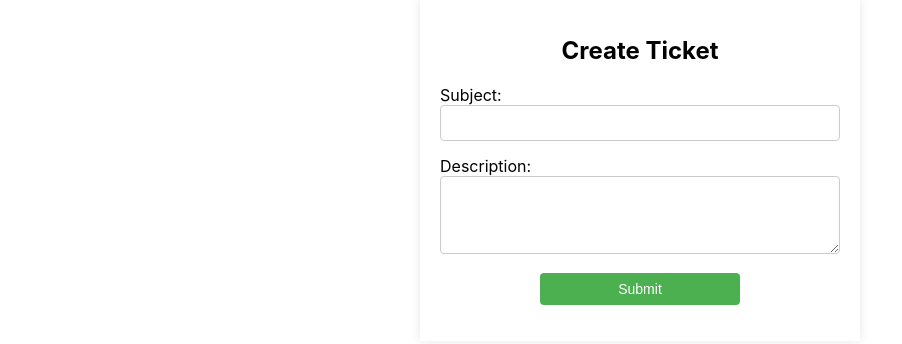
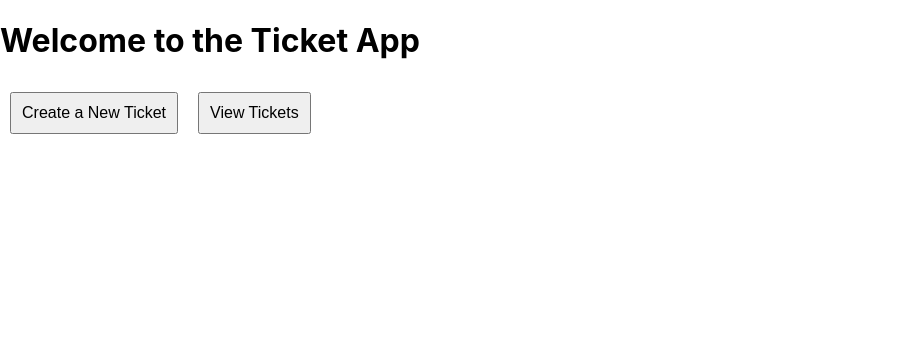
Before and after one commit to arun07aj/ticket-management-service, a React (Create React App) app in the folder webapp/: page / in a window 1280 px wide. Shown: the top 344 px of the page, without its empty margins (0-902 px from the left). Built offline with nearby package versions, Linux system fonts and the light colour scheme; the HTML template or start-up script is replaced by a standard one.

Commit message:
routes impl for create ticket and view ticket from home page

```diff
--- a/webapp/package.json
+++ b/webapp/package.json
@@ -10,6 +10,7 @@
     "axios": "^1.6.1",
     "react": "^18.2.0",
     "react-dom": "^18.2.0",
+    "react-router-dom": "^6.18.0",
     "react-scripts": "5.0.1",
     "web-vitals": "^2.1.4"
   },
--- a/webapp/src/App.js
+++ b/webapp/src/App.js
@@ -1,12 +1,19 @@
 import logo from './logo.svg';
 import './App.css';
+import { BrowserRouter as Router, Route, Routes } from 'react-router-dom';
+import Home from './components/Home';
 import TicketForm from './components/TicketForm';
+import TicketList from './components/TicketList';
 
 function App() {
   return (
-      <div>
-        <TicketForm />
-      </div>
+      <Router>
+          <Routes>
+              <Route path="/" exact element={<Home />} />
+              <Route path="/create-ticket" element={<TicketForm />} />
+              <Route path="/view-tickets" element={<TicketList />} />
+          </Routes>
+      </Router>
   );
 }
 
--- /dev/null
+++ b/webapp/src/components/Home.css
@@ -0,0 +1,6 @@
+/* src/components/Home.css */
+button {
+    margin: 10px;
+    padding: 10px;
+    font-size: 16px;
+}
--- /dev/null
+++ b/webapp/src/components/Home.js
@@ -0,0 +1,20 @@
+// src/components/Home.js
+import React from 'react';
+import { Link } from 'react-router-dom';
+import './Home.css';
+
+function Home() {
+    return (
+        <div>
+            <h1>Welcome to the Ticket App</h1>
+            <Link to="/create-ticket">
+                <button>Create a New Ticket</button>
+            </Link>
+            <Link to="/view-tickets">
+                <button>View Tickets</button>
+            </Link>
+        </div>
+    );
+}
+
+export default Home;
--- /dev/null
+++ b/webapp/src/components/TicketList.js
@@ -0,0 +1,13 @@
+// src/components/TicketList.js
+import React from 'react';
+
+function TicketList() {
+    return (
+        <div>
+            <h2>View Tickets</h2>
+            {/* Your TicketList component goes here */}
+        </div>
+    );
+}
+
+export default TicketList;
```
Also changed, not shown: webapp/src/components/TicketForm.js (line endings or trailing spaces), 1 other file (tests, documents, lock files or other folders).
